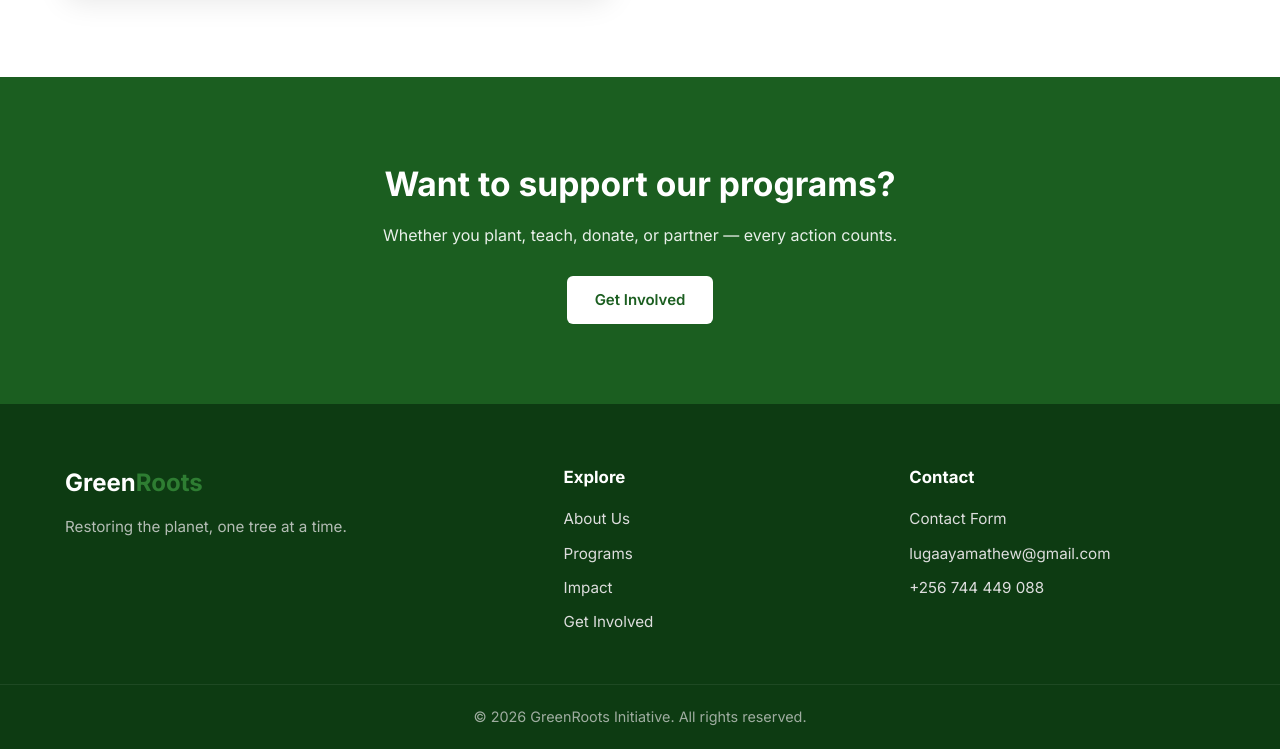
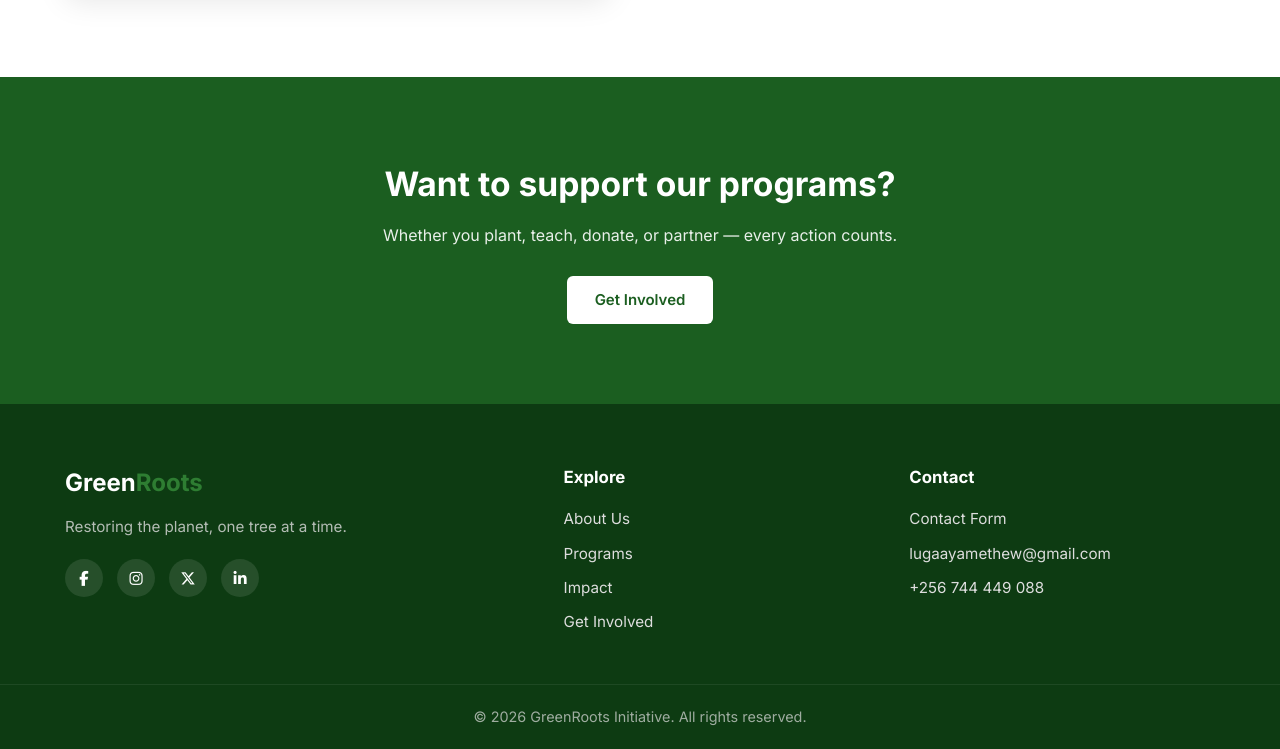
Before and after one commit to luganyamatayo-cyber/Final-Examm, a plain HTML site: page programs.html in a window 1280 px wide. Shown: the part 2201-2950 px from the top of the page. Drawn offline with Linux system fonts and the light colour scheme.

Commit message:
improved

```diff
--- a/programs.html
+++ b/programs.html
@@ -6,6 +6,7 @@
   <title>Our Programs | GreenRoots Initiative</title>
   <link rel="stylesheet" href="style.css">
   <link href="https://fonts.googleapis.com/css2?family=Inter:wght@400;500;600;700&display=swap" rel="stylesheet">
+  <link rel="stylesheet" href="https://cdnjs.cloudflare.com/ajax/libs/font-awesome/6.5.1/css/all.min.css">
 </head>
 <body>
 
@@ -134,7 +135,16 @@
     <div class="footer-brand">
       <a href="index.html" class="logo">Green<span>Roots</span></a>
       <p>Restoring the planet, one tree at a time.</p>
+
+      <!-- Social Icons -->
+      <div class="social-icons">
+        <a href="#" aria-label="Facebook"><i class="fab fa-facebook-f"></i></a>
+        <a href="#" aria-label="Instagram"><i class="fab fa-instagram"></i></a>
+        <a href="#" aria-label="Twitter"><i class="fab fa-x-twitter"></i></a>
+        <a href="#" aria-label="LinkedIn"><i class="fab fa-linkedin-in"></i></a>
       </div>
+    </div>
+
     <div class="footer-links">
       <h4>Explore</h4>
       <ul>
@@ -144,15 +154,17 @@
         <li><a href="get-involved.html">Get Involved</a></li>
       </ul>
     </div>
+
     <div class="footer-links">
       <h4>Contact</h4>
       <ul>
         <li><a href="contact.html">Contact Form</a></li>
-          <li>lugaayamathew@gmail.com</li>
+        <li>lugaayamethew@gmail.com</li>
         <li>+256 744 449 088</li>
       </ul>
     </div>
   </div>
+
   <div class="footer-bottom">
     <div class="container">
       <p>© 2026 GreenRoots Initiative. All rights reserved.</p>
--- a/style.css
+++ b/style.css
@@ -1093,3 +1093,28 @@ footer {
     margin: 0 auto;
   }
 }
+
+/* ========== SOCIAL ICONS ========== */
+.social-icons {
+  display: flex;
+  gap: 14px;
+  margin-top: 20px;
+}
+
+.social-icons a {
+  display: flex;
+  align-items: center;
+  justify-content: center;
+  width: 38px;
+  height: 38px;
+  background: rgba(255, 255, 255, 0.1);
+  color: white;
+  border-radius: 50%;
+  font-size: 15px;
+  transition: all 0.25s ease;
+}
+
+.social-icons a:hover {
+  background: #2e7d32;
+  transform: translateY(-3px);
+}
```
Also changed, not shown: about.html (+12 -0 lines), contact.html (+12 -1 lines), get-involved.html (+12 -0 lines), impact.html (+12 -0 lines), index.html (+12 -0 lines). Lines whose indentation alone changed are shown as unchanged.
